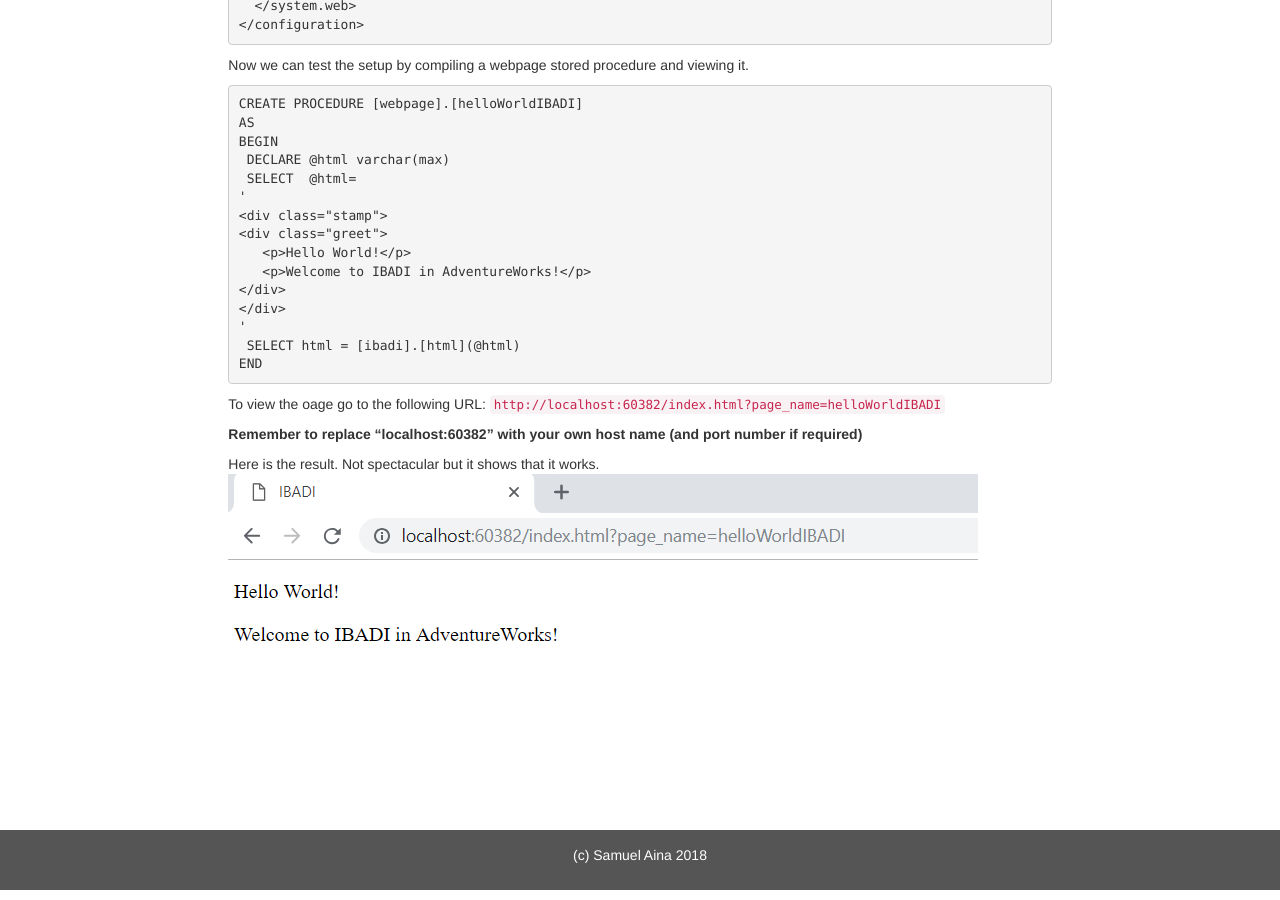
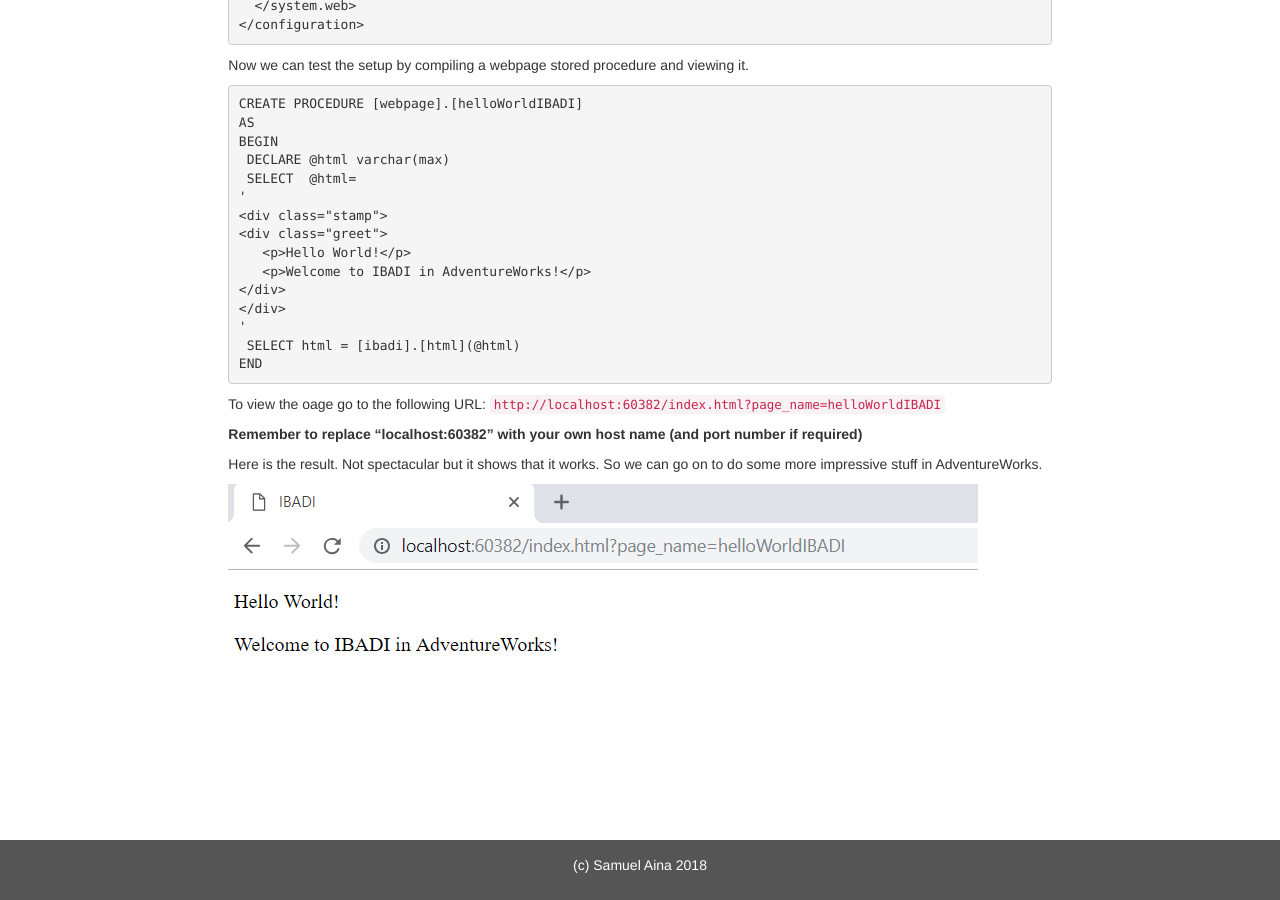
Before and after one commit to SamuelAina/IBADI-DOCS, a Jekyll site: the page built from Using_IBADI_with_the_AdventureWorks_sample_SQL_database.md, in a window 1280 px wide and 900 px high, scrolled down 1630 px. Built offline with Jekyll 4.4.1, drawn with Linux system fonts in a browser that asks for light colours; our own code applies the rules of GitHub Pages for plain Markdown files.

Commit message:
Update Using_IBADI_with_the_AdventureWorks_sample_SQL_database.md

```diff
--- a/Using_IBADI_with_the_AdventureWorks_sample_SQL_database.md
+++ b/Using_IBADI_with_the_AdventureWorks_sample_SQL_database.md
@@ -107,5 +107,6 @@ To view the oage go to the following URL:
 
 **Remember to replace "localhost:60382" with your own host name (and port number if required)**
 
-Here is the result. Not spectacular but it shows that it works.
+Here is the result. Not spectacular but it shows that it works. So we can go on to do some more impressive stuff in AdventureWorks.
+
 ![Welcome_to_IBADI_in_AdventureWorks](https://github.com/SamuelAina/IBADI-DOCS/blob/master/images/Welcome_to_IBADI_in_AdventureWorks.PNG?raw=true)
```
